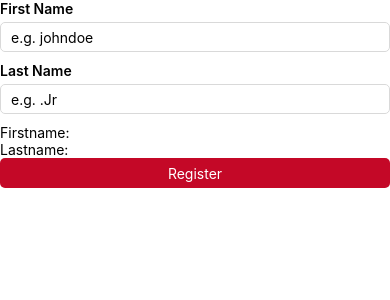
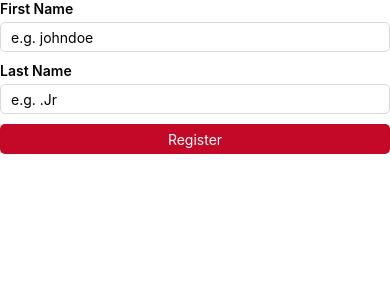
Before and after one commit to albertusatria/reactnative-formregisminimal, a React Native app: screen / in a window 390 px wide. Shown: the top 300 px of the page. Built offline with nearby package versions, Linux system fonts and the light colour scheme.

Commit message:
higher component with value transfer between child <=> parent form

```diff
--- a/src/App.js
+++ b/src/App.js
@@ -6,15 +6,19 @@
  * @flow strict-local
  */
 
-import React, {useState, useEffect} from 'react';
-import {View, SafeAreaView, ScrollView} from 'react-native';
+import React, {useState} from 'react';
+import {View, SafeAreaView, ScrollView, Text} from 'react-native';
 
 import FirstLast from './component/FirstLast';
 import ButtonCustom from './component/ButtonCustom';
 
 const App = () => {
+  const [firstname, setFirstname] = useState('');
+  const [lastname, setLastname] = useState('');
+
   const callbackParent = (value) => {
     console.log(value);
+    setFirstname(value);
   };
   return (
     <View>
@@ -25,6 +29,7 @@ const App = () => {
             <ButtonCustom type="Register" />
           </ScrollView>
         </View>
+        <Text>{firstname}</Text>
       </SafeAreaView>
     </View>
   );
--- a/src/component/FirstLast/index.js
+++ b/src/component/FirstLast/index.js
@@ -6,14 +6,11 @@
  * @flow strict-local
  */
 
-import React, {useState} from 'react';
+import React from 'react';
 import {View, Text, TextInput} from 'react-native';
 import stylesLogin from '../../asset/style';
 
 const FirstLast = ({callback}) => {
-  const [firstname, setFirstname] = useState('');
-  const [lastname, setLastname] = useState('');
-
   return (
     <View>
       <View style={stylesLogin.fieldControl}>
@@ -21,7 +18,7 @@ const FirstLast = ({callback}) => {
         <TextInput
           style={stylesLogin.input}
           placeholder="e.g. johndoe"
-          onChangeText={(text) => [setFirstname(text), callback(text)]}
+          onChangeText={(text) => callback(text)}
         />
       </View>
       <View style={stylesLogin.fieldControl}>
@@ -29,11 +26,9 @@ const FirstLast = ({callback}) => {
         <TextInput
           style={stylesLogin.input}
           placeholder="e.g. .Jr"
-          onChangeText={(text) => setLastname(text)}
+          //onChangeText={(text) => callback(text)}
         />
       </View>
-      <Text>Firstname: {firstname}</Text>
-      <Text>Lastname: {lastname}</Text>
     </View>
   );
 };
```
